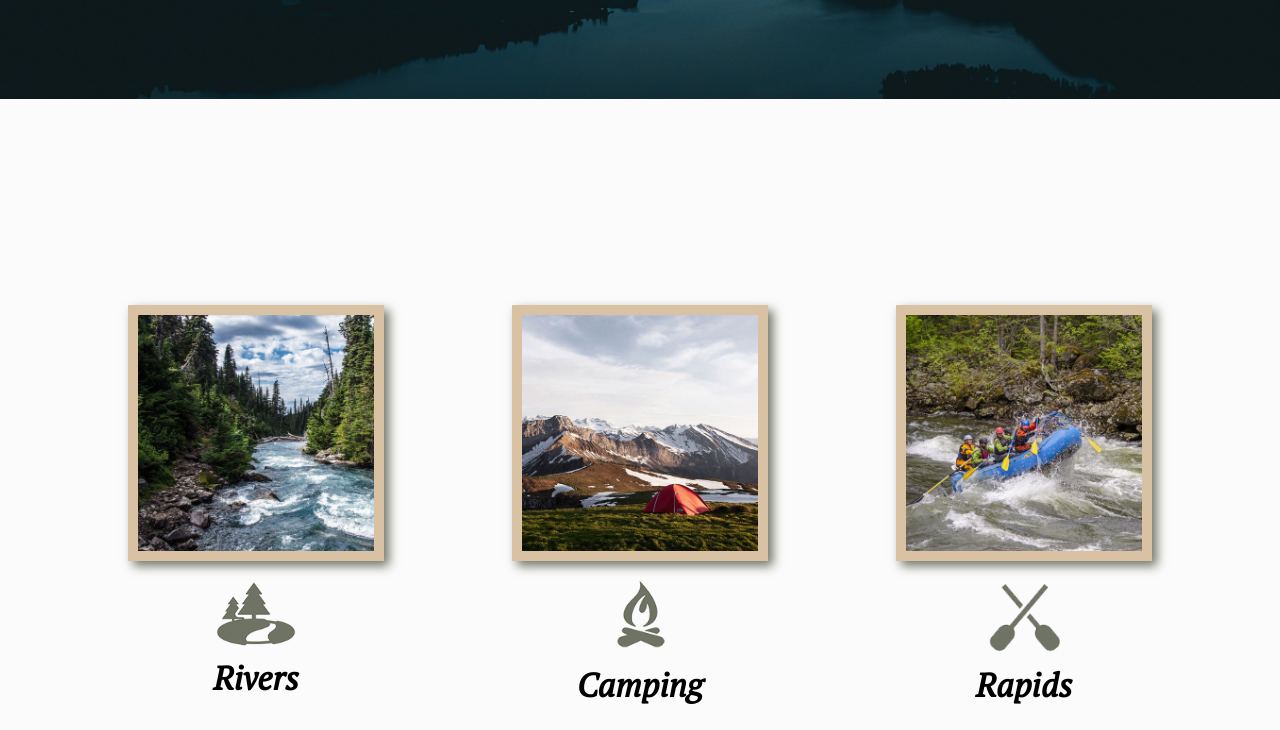
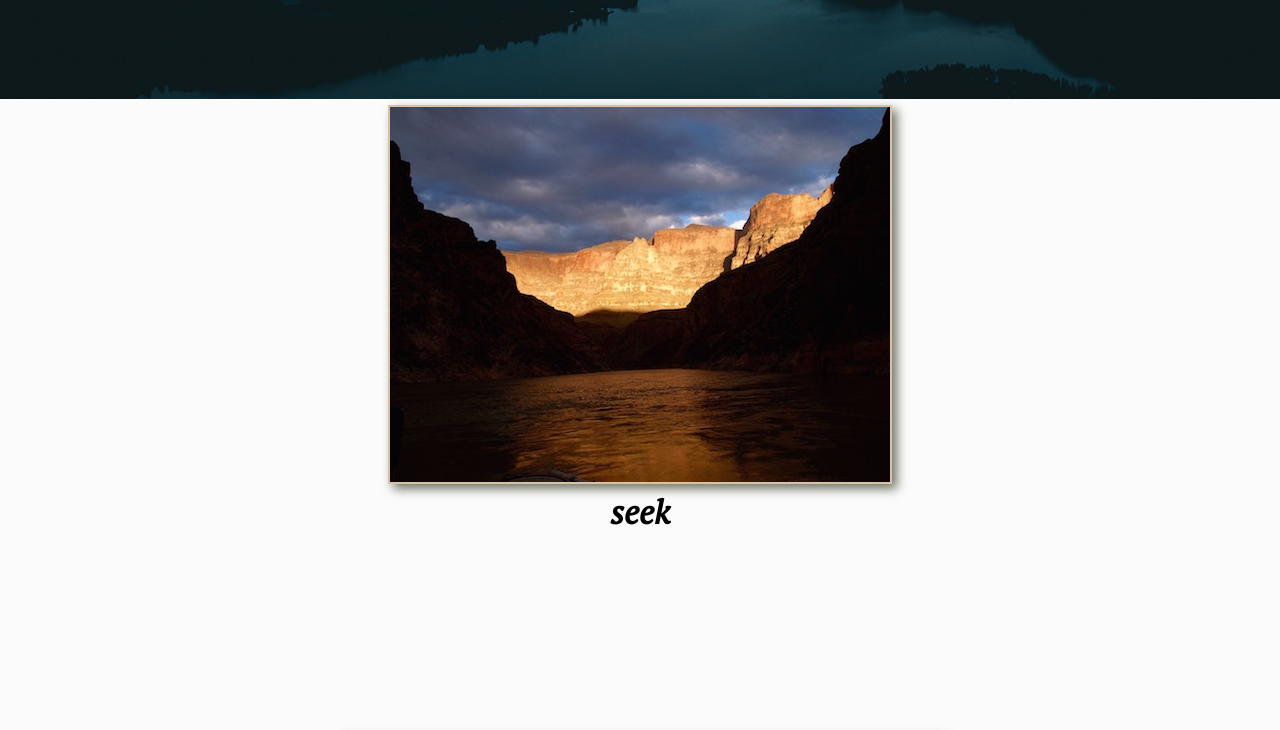
Before and after one commit to Kyle-Peterson1774/wdd130, a plain HTML site: page wwr/rivers.html in a window 1280 px wide. Shown: the part 710-1440 px from the top of the page. Drawn offline with Linux system fonts and the light colour scheme.

Commit message:
updated river html

```diff
--- a/wwr/rivers.html
+++ b/wwr/rivers.html
@@ -8,7 +8,7 @@
     <title>Whitewater Rating Made Easy</title>
 </head>
 <body>
-    <div id="content">
+    <div id="content-pg2">
             <header>
                 <a id="logo_link" href="index.html">
                     <img class="logo" src="images/logo.png" alt="Dry Oar Logo">
@@ -28,27 +28,25 @@
             </div>
             <section id="hero-msg">
                 <h1 class="home-title">Have An Adventure</h1>
-                <h4>Make Memories with Dry Oar </h4>
+                <h4>Find the perfect river adventure </h4>
                 <div class='button-box'>
                     <a class='book' href="contactus.html">Book Now</a>
+                    <img class="icon" src="images/river_icon.png" alt="river icon">
                 </div>
             </section>
         </div>
-        <main class="home-grid">
-            <section class="rivers-card">
-                <img class="card-img" src="images/rivers.jpg" alt="river in forest">
-                <img class="icon" src="images/river_icon.png" alt="river icon">
-                <h2>Rivers</h2>
+        <main class="page2-grid">
+            <section class="pg2_rivers-card">
+                <img class="pg2-card-img" src="images/page2_rivers02.jpg" alt="river in forest">
+                <h2>seek</h2>
             </section>
             <section class="camping-card">
-                <img class="card-img" src="images/camping.jpg" alt="tent in mountains">
-                <img class="icon" src="images/fire_icon.png" alt="fire icon">
-                <h2>Camping</h2>
+                <img class="pg2-card-img" src="images/page2_rivers01.jpg" alt="river in forest">
+                <h2>Find</h2>
             </section>
             <section class="rapids-card">
-                <img class="card-img" src="images/rapids.jpg" alt="rafting boat">
-                <img class="icon" src="images/oars.png" alt="oars icon">
-                <h2>Rapids</h2>
+                <img class="pg2-card-img" src="images/page2_rivers03.jpg" alt="river in forest">
+                <h2>Revisit</h2>
             </section>
             <div id="background"></div>
             <img class="mountains" src="images/mountains.jpg" alt="Misty mountains">
--- a/wwr/styles/style.css
+++ b/wwr/styles/style.css
@@ -40,11 +40,15 @@ nav a{text-align: center; color:#fcfbfb; text-decoration: none; padding: 35px; }
     display: grid;
     grid-template-columns: repeat(10, 1fr);
 }
+
+
 .card-img{
     border: 10px solid #d9c2a3;
     transition: transform .5s;
     box-shadow: 5px 5px 10px #6f7364;
 }
+
+
 .card-img:hover{
     opacity: .6;
     transform: scale(1.1);
@@ -61,6 +65,8 @@ nav a{text-align: center; color:#fcfbfb; text-decoration: none; padding: 35px; }
     grid-column: 2/4;
     grid-row: 2/3;
 }
+
+
 .camping-card{
     grid-column: 5/7;
     grid-row: 2/3;
@@ -141,7 +147,20 @@ footer.social img{padding-top: 15px}
 .camping-card{margin: 200px 0;}
 .rapids-card{margin: 200px 0;}
 
-
+#content-pg2{max-width: 1600px; margin: 0 auto; text-align: left; }
+.pge2-grid{
+    display: grid;
+    grid-template-columns: repeat(10, 1fr);
+}
+.pg2-rivers-card{
+    grid-column: 2/4;
+    grid-row: 2/3;
+}
+.pg2-card-img{
+    border: 2px solid #d9c2a3;
+    transition: transform .5s;
+    box-shadow: 5px 5px 10px #6f7364;
+}
 
 @media screen and (max-width: 900px) {
     #hero, .home-grid {
```
Also changed, not shown: wwr/camping.html (+1 -1 lines), wwr/rapids.html (+1 -1 lines), wwr/images/page2_rivers01.jpg (added), wwr/images/page2_rivers02.jpg (added), wwr/images/page2_rivers03.jpg (added), wwr/images/page3_camping01.jpg (added), wwr/images/page3_camping02.jpg (added), wwr/images/page3_camping03.jpg (added), wwr/images/page4_rapids01.jpg (added), wwr/images/page4_rapids02.jpg (added), wwr/images/page4_rapids03.jpg (added).
